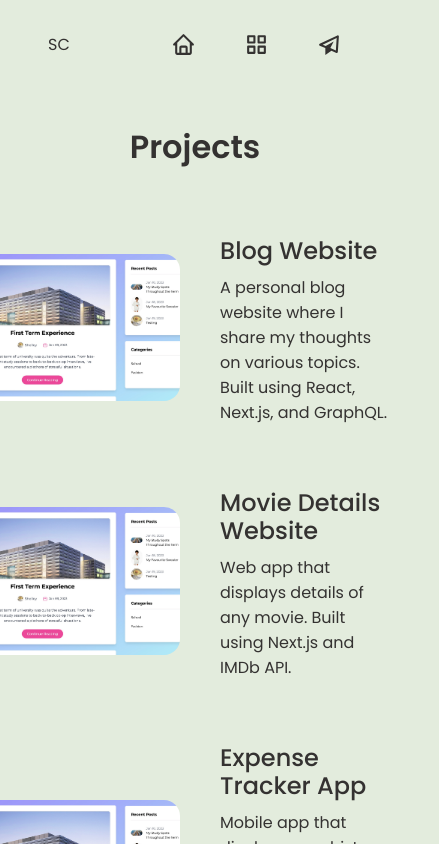
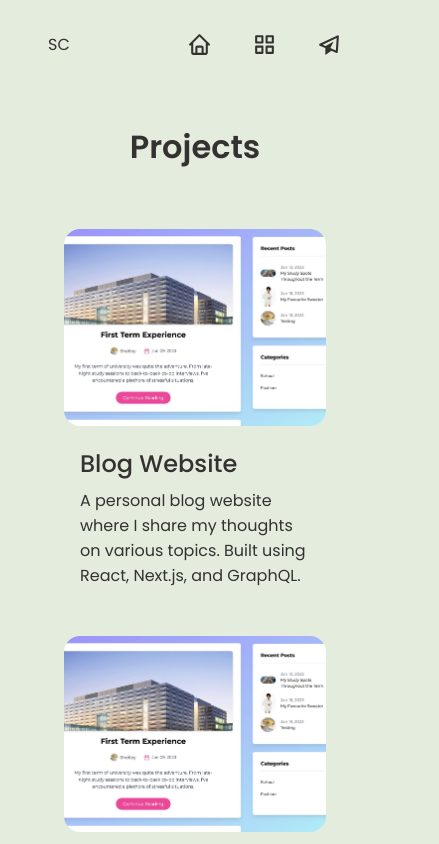
Before and after one commit to shelleychen318/personal-website, a Next.js app: page /projects in a window 390 px wide. Shown: the top 844 px of the page, 439 px wide, since content can reach past the window. Built offline with nearby package versions, Linux system fonts and the light colour scheme.

Commit message:
styled projects page for mobile and adjusted navbar icon padding

```diff
--- a/styles/Navbar.module.scss
+++ b/styles/Navbar.module.scss
@@ -15,7 +15,6 @@
 
   .logo {
     text-decoration: none;
-    // color: var(--text);
   }
 
   .links {
@@ -45,12 +44,13 @@
 
 @media (max-width: 500px) {
   .navbar {
-    // padding: 1.5rem 0.2rem 0.5rem 1rem;
-    .links > a {
-      .icons {
-        display: block;
-        // size: 40;
-        // text-align: center;
+    .links {
+      a {
+        margin-left: 2.5rem;
+
+        .icons {
+          display: block;
+        }
       }
     }
   }
--- a/styles/Projects.module.scss
+++ b/styles/Projects.module.scss
@@ -47,14 +47,40 @@
   }
 }
 
+// alternate image and info positions each row
 @media (min-width: 640px) {
   .projects > a:nth-child(2n + 1) > .projectCard {
     flex-direction: row-reverse;
   }
 }
 
+// decrease padding for smaller screens
 @media (max-width: 900px) {
   .projects > a > .projectCard > .info {
     padding: 0 1rem;
   }
 }
+
+// change to column view for small screens
+@media (max-width: 640px) {
+  .projects > a > .projectCard {
+    flex-direction: column;
+    padding: 1rem;
+
+    // .imageContainer {
+    //   max-width: 100%;
+    //   width: 100%;
+    //   height: auto;
+    //   aspect-ratio: 4 / 3;
+    // }
+
+    .info {
+      width: 100%;
+      max-width: 100%;
+
+      .text {
+        max-width: 100%;
+      }
+    }
+  }
+}
```
